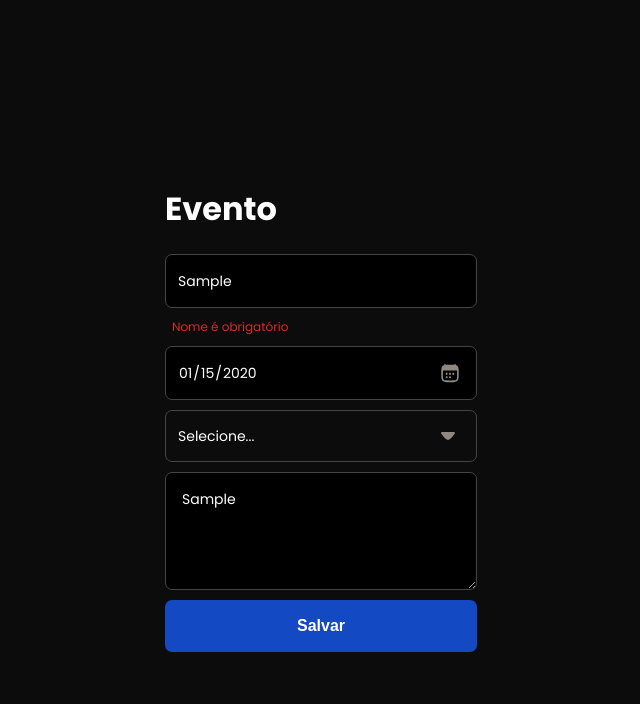
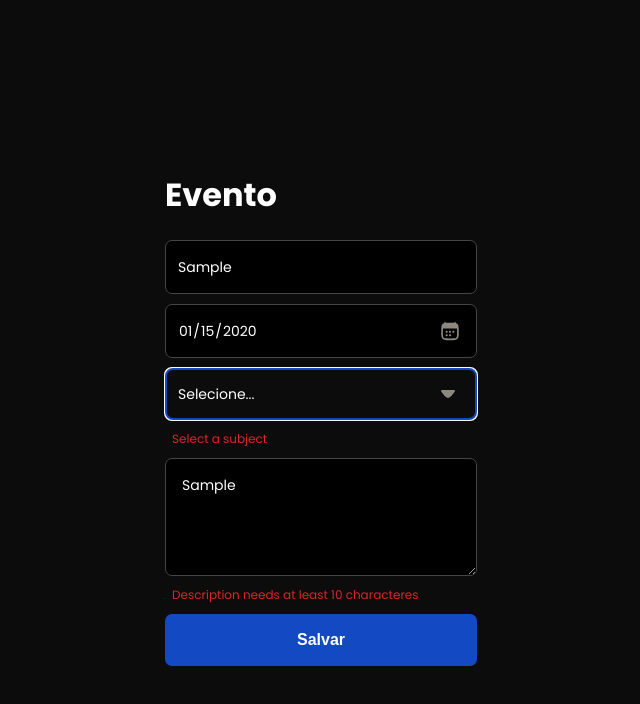
Before and after one commit to RuanVCLima/fullstack-react-forms, a React (Vite) app: page / in a window 1280 px wide. Both pictures are taken after typing "Sample", "2020-01-15", "Sample" into the empty fields and a click on the button "Salvar". Shown: the top 704 px of the page, without its empty margins (327-967 px from the left). Built offline with nearby package versions, Linux system fonts and the light colour scheme.

Commit message:
feat: showed  errors of validation

```diff
--- a/src/App.tsx
+++ b/src/App.tsx
@@ -11,10 +11,22 @@ type FormData = {
   description: string
 }
 
-const schema = yup.object({})
+const schema = yup.object({
+  name: yup.string().required('Name is required'),
+  date: yup.string().required('Date is required'),
+  subject: yup.string().required('Select a subject'),
+  description: yup
+    .string()
+    .required('Description is required')
+    .min(10, 'Description needs at least 10 characteres'),
+})
 
 export default function App() {
-  const { control, handleSubmit } = useForm<FormData>({
+  const {
+    control,
+    handleSubmit,
+    formState: { errors },
+  } = useForm<FormData>({
     defaultValues: {
       name: '',
       date: '',
@@ -41,7 +53,9 @@ export default function App() {
           )}
         />
 
-        <span className="error">Nome é obrigatório</span>
+        {errors.name?.message && (
+          <span className="error">{errors.name.message}</span>
+        )}
 
         <Controller
           control={control}
@@ -50,6 +64,10 @@ export default function App() {
             <input type="date" placeholder="Nome do evento" {...field} />
           )}
         />
+
+        {errors.date?.message && (
+          <span className="error">{errors.date.message}</span>
+        )}
 
         <Controller
           control={control}
@@ -68,6 +86,10 @@ export default function App() {
           )}
         />
 
+        {errors.subject?.message && (
+          <span className="error">{errors.subject.message}</span>
+        )}
+
         <Controller
           control={control}
           name="description"
@@ -76,6 +98,10 @@ export default function App() {
           )}
         />
 
+        {errors.description?.message && (
+          <span className="error">{errors.description.message}</span>
+        )}
+
         <button type="submit">Salvar</button>
       </form>
     </div>
```
